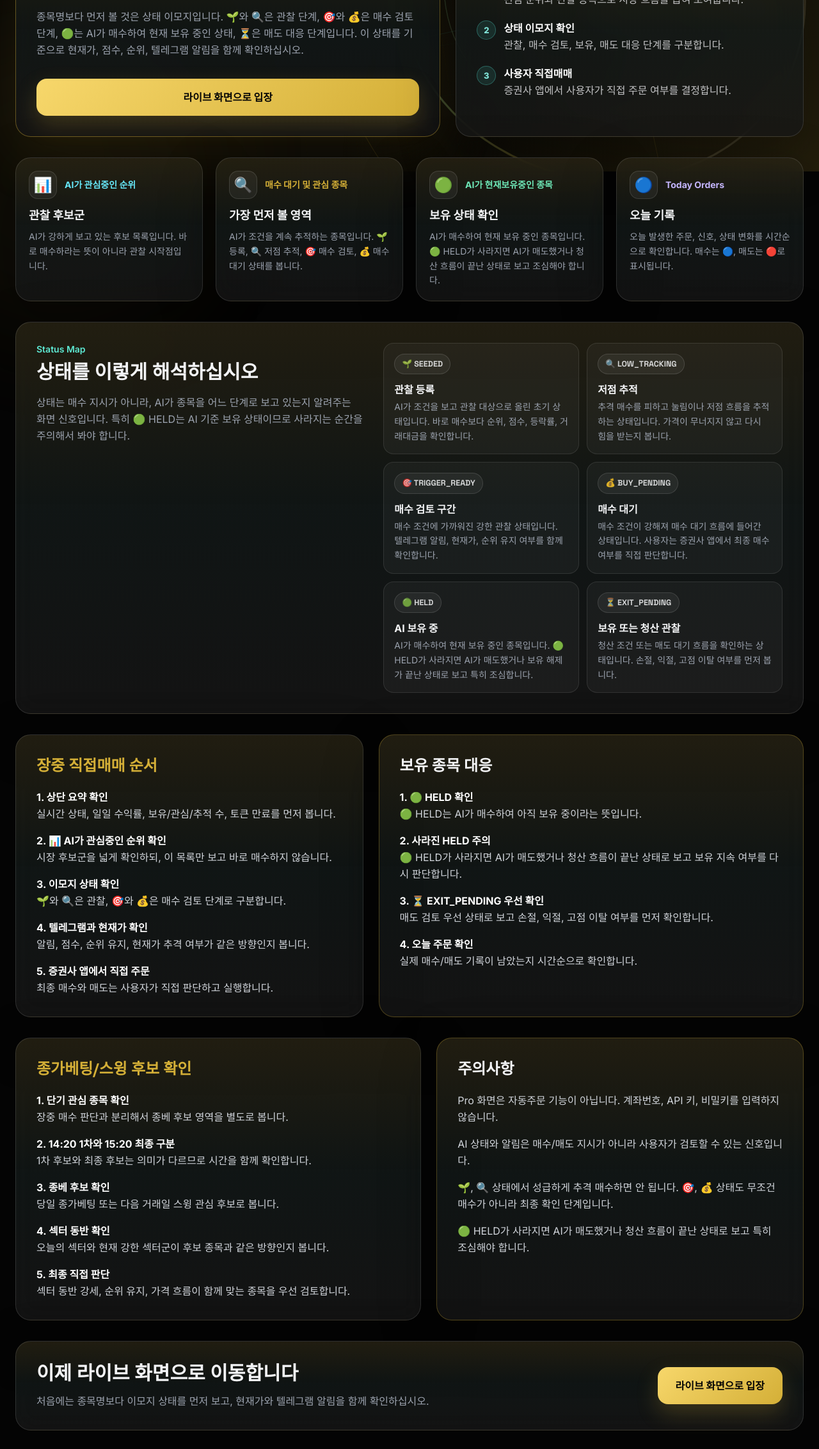
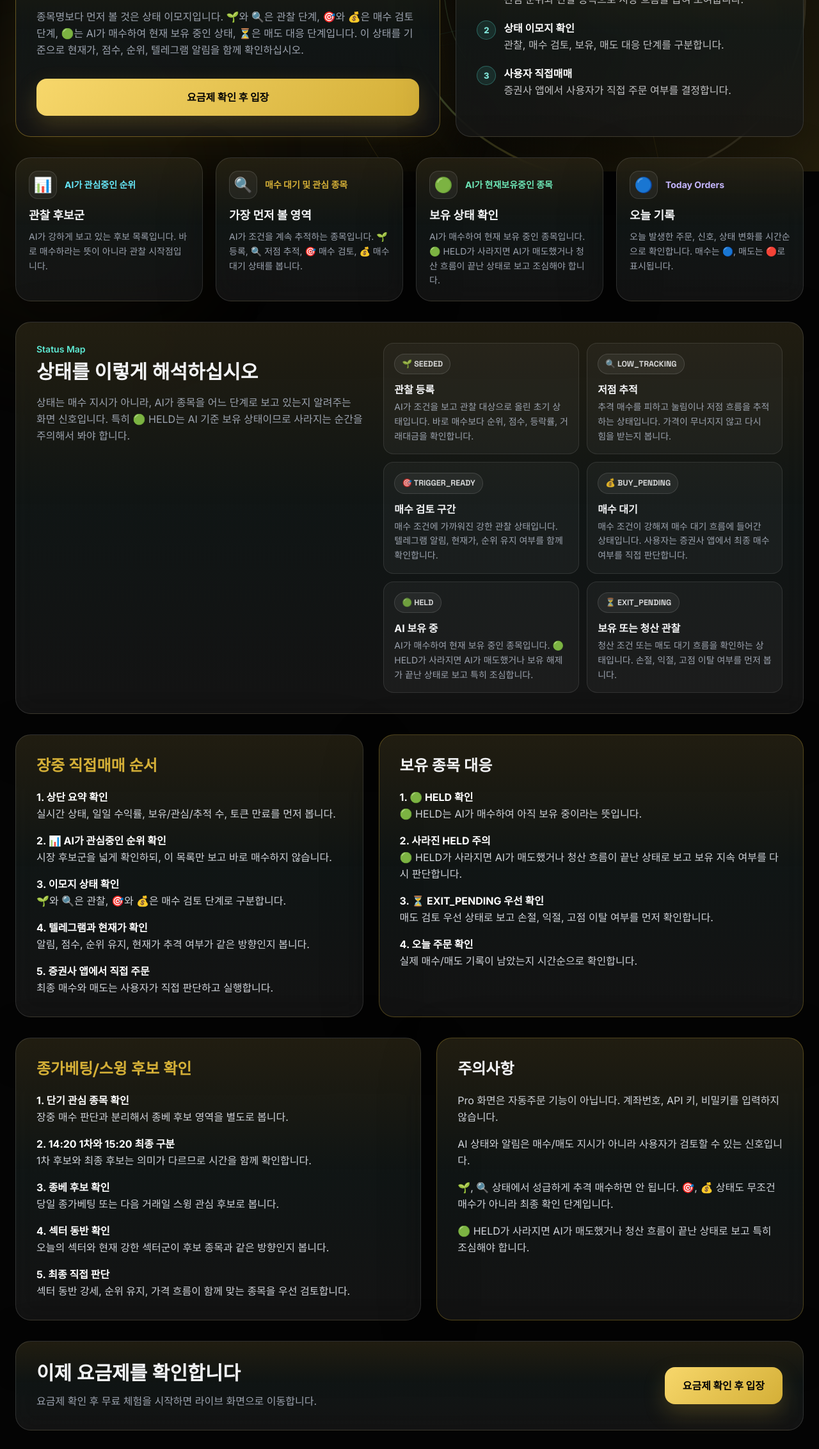
Before and after one commit to xenonluv/xenonluv.github.io, a plain HTML site: page live-guide.html in a window 1280 px wide. Shown: the part 532-2797 px from the top of the page at 64% size. Drawn offline with nearby package versions, Linux system fonts and the light colour scheme.

Commit message:
Update homepage flow

```diff
--- a/live-guide.html
+++ b/live-guide.html
@@ -343,8 +343,8 @@
           <p class="text-gray-400 leading-relaxed">
             종목명보다 먼저 볼 것은 상태 이모지입니다. 🌱와 🔍은 관찰 단계, 🎯와 💰은 매수 검토 단계, 🟢는 AI가 매수하여 현재 보유 중인 상태, ⏳은 매도 대응 단계입니다. 이 상태를 기준으로 현재가, 점수, 순위, 텔레그램 알림을 함께 확인하십시오.
           </p>
-          <a href="http://3.37.70.86:3000/ranking" class="action-button action-primary w-full mt-8">
-            라이브 화면으로 입장
+          <a href="payment.html" class="action-button action-primary w-full mt-8">
+            요금제 확인 후 입장
           </a>
         </article>
 
@@ -495,11 +495,11 @@
       <section class="panel p-6 md:p-8">
         <div class="grid lg:grid-cols-[1fr_auto] gap-6 items-center">
           <div>
-            <h2 class="font-display text-2xl md:text-3xl font-bold mb-3">이제 라이브 화면으로 이동합니다</h2>
-            <p class="text-gray-400 leading-relaxed">처음에는 종목명보다 이모지 상태를 먼저 보고, 현재가와 텔레그램 알림을 함께 확인하십시오.</p>
+            <h2 class="font-display text-2xl md:text-3xl font-bold mb-3">이제 요금제를 확인합니다</h2>
+            <p class="text-gray-400 leading-relaxed">요금제 확인 후 무료 체험을 시작하면 라이브 화면으로 이동합니다.</p>
           </div>
-          <a href="http://3.37.70.86:3000/ranking" class="action-button action-primary px-7">
-            라이브 화면으로 입장
+          <a href="payment.html" class="action-button action-primary px-7">
+            요금제 확인 후 입장
           </a>
         </div>
       </section>
```
Also changed, not shown: connect.html (+1 -1 lines), index.html (+3 -3 lines), payment.html (+1 -1 lines).
